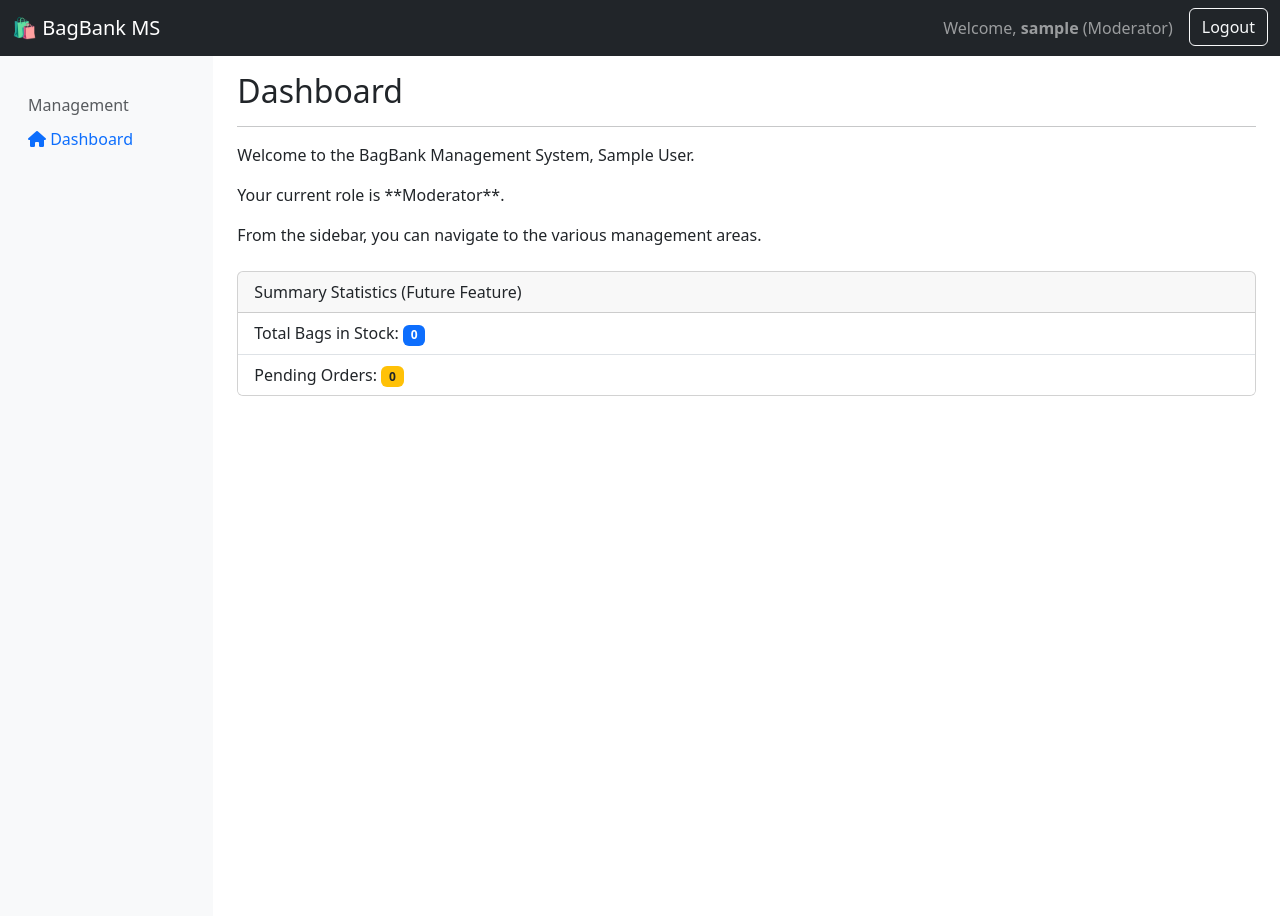
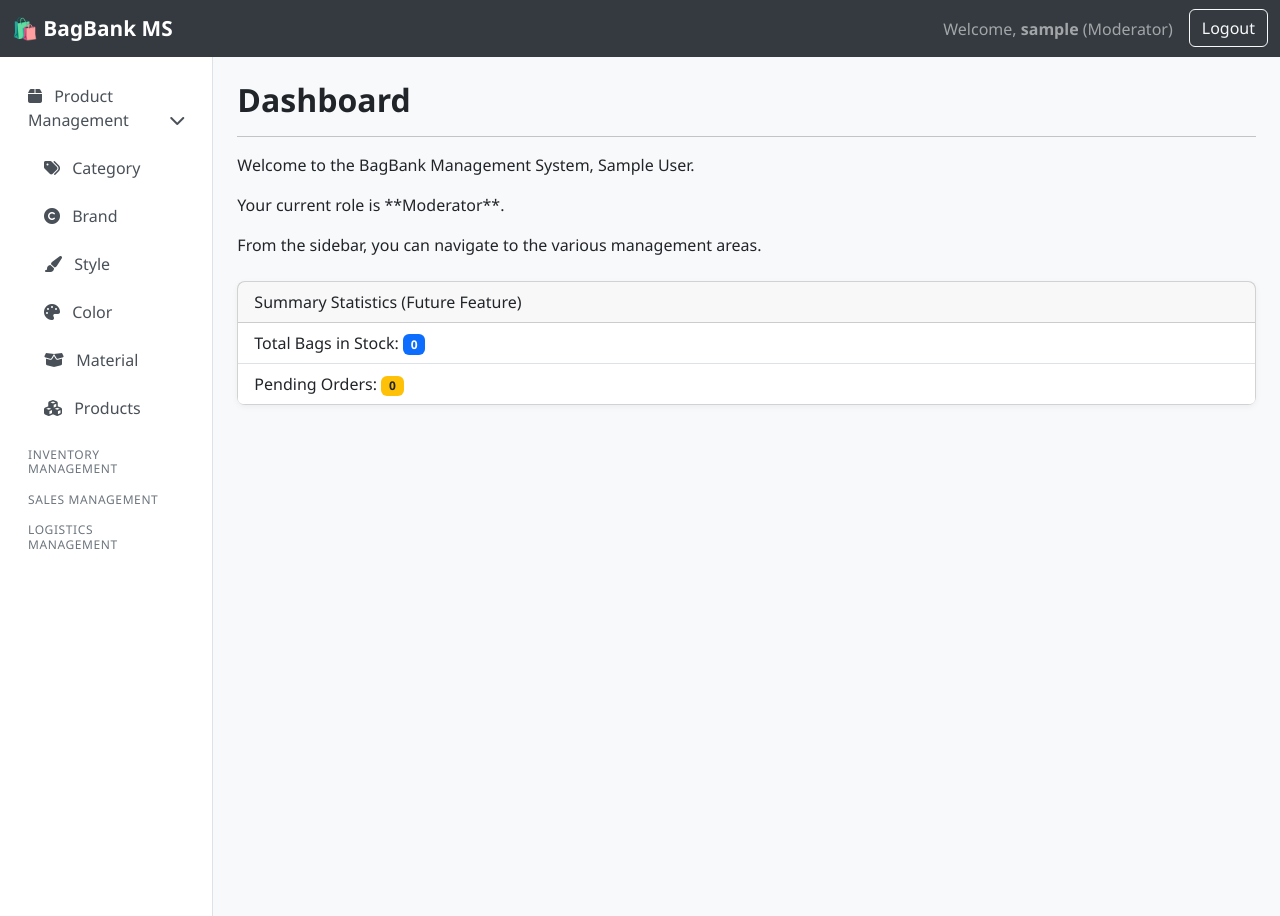
Before and after one commit to ahsan-sami-turzo/bagbank-management-system, a Flask app: page /dashboard in a window 1280 px wide. Run offline with Flask 3, Linux system fonts and the light colour scheme; the visitor is signed in with stand-in values (Sample User, id 1); some libraries are stand-ins or nearby versions.

Commit message:
sidebar styled!

```diff
--- a/app/templates/base.html
+++ b/app/templates/base.html
@@ -9,19 +9,119 @@
     <title>BBMS | {{ title }}</title>
 
     <style>
-        /* Custom styles for sticky elements */
-        body { min-height: 100vh; }
-        .sidebar { top: 56px; /* Height of the Navbar */ }
-        .main-content { margin-left: 16.666667%; /* Offset for sidebar (col-2) */ }
+        /* General Body */
+        body {
+            min-height: 100vh;
+            font-family: 'Segoe UI', Tahoma, Geneva, Verdana, sans-serif;
+            background-color: #f8f9fa;
+        }
+
+        /* Navbar */
+        .navbar {
+            background-color: #343a40;
+        }
+        .navbar .navbar-brand {
+            font-weight: bold;
+            font-size: 1.3rem;
+        }
+        .navbar .nav-link, .navbar .btn-outline-light {
+            transition: 0.3s;
+        }
+        .navbar .nav-link:hover, .navbar .btn-outline-light:hover {
+            color: #ffc107 !important;
+            border-color: #ffc107 !important;
+        }
+
+        /* Sidebar */
+        .sidebar {
+            top: 56px; /* Navbar height */
+            height: calc(100vh - 56px);
+            background-color: #ffffff;
+            border-right: 1px solid #dee2e6;
+            padding-top: 1rem;
+        }
+        .sidebar .nav-link {
+            color: #495057;
+            font-weight: 500;
+            padding: 0.75rem 1rem;
+            transition: all 0.2s;
+        }
+        .sidebar .nav-link i {
+            margin-right: 0.5rem;
+        }
+        .sidebar .nav-link.active, .sidebar .nav-link:hover {
+            background-color: #e9ecef;
+            color: #212529;
+            border-radius: 0.25rem;
+        }
+        .collapse-inner .collapse-item {
+            padding-left: 2rem;
+            font-size: 0.95rem;
+        }
+        .sidebar-heading {
+            text-transform: uppercase;
+            font-size: 0.75rem;
+            letter-spacing: 0.05em;
+            color: #6c757d;
+        }
+
+        /* Main content */
+        .main-content {
+            margin-left: 16.666667%;
+        }
+        .main-content h1 {
+            margin-bottom: 1rem;
+            font-weight: 600;
+        }
+
+        /* Cards and tables */
+        .card {
+            border-radius: 0.5rem;
+            box-shadow: 0 2px 6px rgba(0,0,0,0.05);
+        }
+
+        /* Alerts */
+        .alert {
+            border-radius: 0.5rem;
+        }
+
+        /* Collapsible arrow */
+        .sidebar .nav-link.collapsed::after {
+            content: "\f078";
+            font-family: "Font Awesome 5 Free";
+            font-weight: 900;
+            float: right;
+            transition: transform 0.3s;
+        }
+        .sidebar .nav-link.collapsed[aria-expanded="true"]::after {
+            transform: rotate(-180deg);
+        }
+
+        /* Footer spacing */
+        footer {
+            padding: 1rem 0;
+            text-align: center;
+            color: #6c757d;
+        }
+
+        @media (max-width: 768px) {
+            .main-content {
+                margin-left: 0;
+            }
+        }
     </style>
     {% endblock head %}
 </head>
 <body>
 
-    <nav class="navbar navbar-expand-lg navbar-dark bg-dark sticky-top">
+    <!-- Navbar -->
+    <nav class="navbar navbar-expand-lg navbar-dark sticky-top">
         <div class="container-fluid">
             <a class="navbar-brand" href="{{ url_for('main.dashboard') }}">🛍️ BagBank MS</a>
-            <div class="collapse navbar-collapse">
+            <button class="navbar-toggler" type="button" data-bs-toggle="collapse" data-bs-target="#navbarNav">
+                <span class="navbar-toggler-icon"></span>
+            </button>
+            <div class="collapse navbar-collapse" id="navbarNav">
                 <ul class="navbar-nav ms-auto">
                     {% if current_user.is_authenticated %}
                         <li class="nav-item">
@@ -43,65 +143,80 @@
     <div class="container-fluid">
         <div class="row">
             {% if current_user.is_authenticated %}
-            <nav id="sidebar" class="col-md-3 col-lg-2 d-md-block bg-light sidebar collapse position-fixed h-100">
-                <div class="position-sticky pt-3">
-                    <h6 class="sidebar-heading d-flex justify-content-between align-items-center px-3 mt-4 mb-1 text-muted">
-                        <span>Management</span>
-                    </h6>
-                    <ul class="nav flex-column">
+            <!-- Sidebar -->
+            <nav id="sidebar" class="col-md-3 col-lg-2 d-md-block sidebar collapse position-fixed">
+                <div class="position-sticky">
+                    {% if current_user.is_superadmin() %}
+                    <h6 class="sidebar-heading px-3 mt-4 mb-1">User Management</h6>
+                    <ul class="nav flex-column mb-3">
                         <li class="nav-item">
-                            <a class="nav-link {% if title == 'Dashboard' %}active{% endif %}" href="{{ url_for('main.dashboard') }}">
-                                <i class="fas fa-home"></i> Dashboard
+                            <a class="nav-link {% if title == 'User Management' %}active{% endif %}" href="{{ url_for('main.user_management') }}">
+                                <i class="fas fa-users"></i> Users
                             </a>
                         </li>
-                        {% if current_user.is_superadmin() %}
+                    </ul>
+                    {% endif %}
+
+                    <!-- Product Management Drawer -->
+                    <ul class="nav flex-column mb-3">
+
                         <li class="nav-item">
-                            <a class="nav-link {% if title == 'User Management' %}active{% endif %}" href="{{ url_for('main.user_management') }}">
-                                <i class="fas fa-users"></i> User Management
+                            <a class="nav-link collapsed" href="#" data-bs-toggle="collapse" data-bs-target="#productDrawer" aria-expanded="false">
+                                <i class="fas fa-box"></i> Product Management
+
+                            </a>
+                            <div id="productDrawer" class="collapse show">
+                                <ul class="nav flex-column ms-3">
+                                    <li class="nav-item">
+                                        <a class="nav-link {% if title == 'Category' %}active{% endif %}" href="{{ url_for('product.list_categories') }}">
+                                            <i class="fas fa-tags"></i> Category
                                         </a>
                                     </li>
-                        {% endif %}
-
-                        {% if current_user.is_authenticated and current_user.role in [0, 1] %}
                                     <li class="nav-item">
-                            <a class="nav-link collapsed" href="#" data-bs-toggle="collapse" data-bs-target="#collapseProductAttributes" aria-expanded="false" aria-controls="collapseProductAttributes">
-                                <i class="fas fa-fw fa-box"></i>
-                                <span>Product Attributes</span>
+                                        <a class="nav-link {% if title == 'Brand' %}active{% endif %}" href="{{ url_for('product.list_brands') }}">
+                                            <i class="fas fa-copyright"></i> Brand
                                         </a>
-                            <div id="collapseProductAttributes" class="collapse" aria-labelledby="headingTwo" data-bs-parent="#accordionSidebar">
-                                <div class="bg-white py-2 collapse-inner rounded">
-                                    <h6 class="collapse-header">Manage:</h6>
-
-                                    <a class="collapse-item" href="{{ url_for('product.list_styles') }}">
-                                        <i class="fas fa-fw fa-gem"></i> Style
+                                    </li>
+                                    <li class="nav-item">
+                                        <a class="nav-link {% if title == 'Style' %}active{% endif %}" href="{{ url_for('product.list_styles') }}">
+                                            <i class="fas fa-paint-brush"></i> Style
                                         </a>
-
-                                    <a class="collapse-item" href="{{ url_for('product.list_categories') }}">
-                                        <i class="fas fa-fw fa-layer-group"></i> Category
+                                    </li>
+                                    <li class="nav-item">
+                                        <a class="nav-link {% if title == 'Color' %}active{% endif %}" href="{{ url_for('product.list_colors') }}">
+                                            <i class="fas fa-palette"></i> Color
                                         </a>
-
-                                    <a class="collapse-item" href="{{ url_for('product.list_brands') }}">
-                                        <i class="fas fa-fw fa-certificate"></i> Brand
+                                    </li>
+                                    <li class="nav-item">
+                                        <a class="nav-link {% if title == 'Material' %}active{% endif %}" href="{{ url_for('product.list_materials') }}">
+                                            <i class="fas fa-box-open"></i> Material
                                         </a>
-
-                                    <a class="collapse-item" href="{{ url_for('product.list_materials') }}">
-                                        <i class="fas fa-fw fa-certificate"></i> Material
+                                    </li>
+                                    <li class="nav-item">
+                                        <a class="nav-link {% if title == 'Products' %}active{% endif %}" href="{{ url_for('product.list_brands') }}">
+                                            <i class="fas fa-cubes"></i> Products
                                         </a>
-
-                                    <a class="collapse-item" href="{{ url_for('product.list_colors') }}">
-                                        <i class="fas fa-fw fa-palette"></i> Color
-                                    </a>
-                                </div>
+                                    </li>
+                                </ul>
                             </div>
                         </li>
-                    {% endif %}
                     </ul>
+
+                    <!-- Inventory Management Drawer -->
+                    <h6 class="sidebar-heading px-3 mt-3 mb-1">Inventory Management</h6>
+
+                    <!-- Sales Management Drawer -->
+                    <h6 class="sidebar-heading px-3 mt-3 mb-1">Sales Management</h6>
+
+                    <!-- Logistics Management Drawer -->
+                    <h6 class="sidebar-heading px-3 mt-3 mb-1">Logistics Management</h6>
+
                 </div>
             </nav>
             {% endif %}
 
-            <main class="col-md-9 ms-sm-auto col-lg-10 px-md-4 py-3 {{ 'main-content' if current_user.is_authenticated else '' }}">
-
+            <!-- Main Content -->
+            <main class="col-md-9 ms-sm-auto col-lg-10 px-md-4 py-4 {{ 'main-content' if current_user.is_authenticated else '' }}">
                 {% with messages = get_flashed_messages(with_categories=true) %}
                     {% if messages %}
                         {% for category, message in messages %}
@@ -114,13 +229,30 @@
                 {% endwith %}
 
                 {% block content %}{% endblock content %}
-
             </main>
         </div>
     </div>
 
-    {{ bootstrap.load_css() }}
     {{ bootstrap.load_js() }}
     {% block scripts %}{% endblock scripts %}
+
+    <script>
+        document.addEventListener('DOMContentLoaded', function () {
+            const drawer = document.getElementById('productDrawer');
+
+            // Load previous state
+            if (localStorage.getItem('productDrawerOpen') === 'true') {
+                drawer.classList.add('show');
+            }
+
+            // Listen for toggle events
+            drawer.addEventListener('show.bs.collapse', function () {
+                localStorage.setItem('productDrawerOpen', 'true');
+            });
+            drawer.addEventListener('hide.bs.collapse', function () {
+                localStorage.setItem('productDrawerOpen', 'false');
+            });
+        });
+    </script>
 </body>
 </html>
```
Lines whose indentation alone changed are shown as unchanged.
